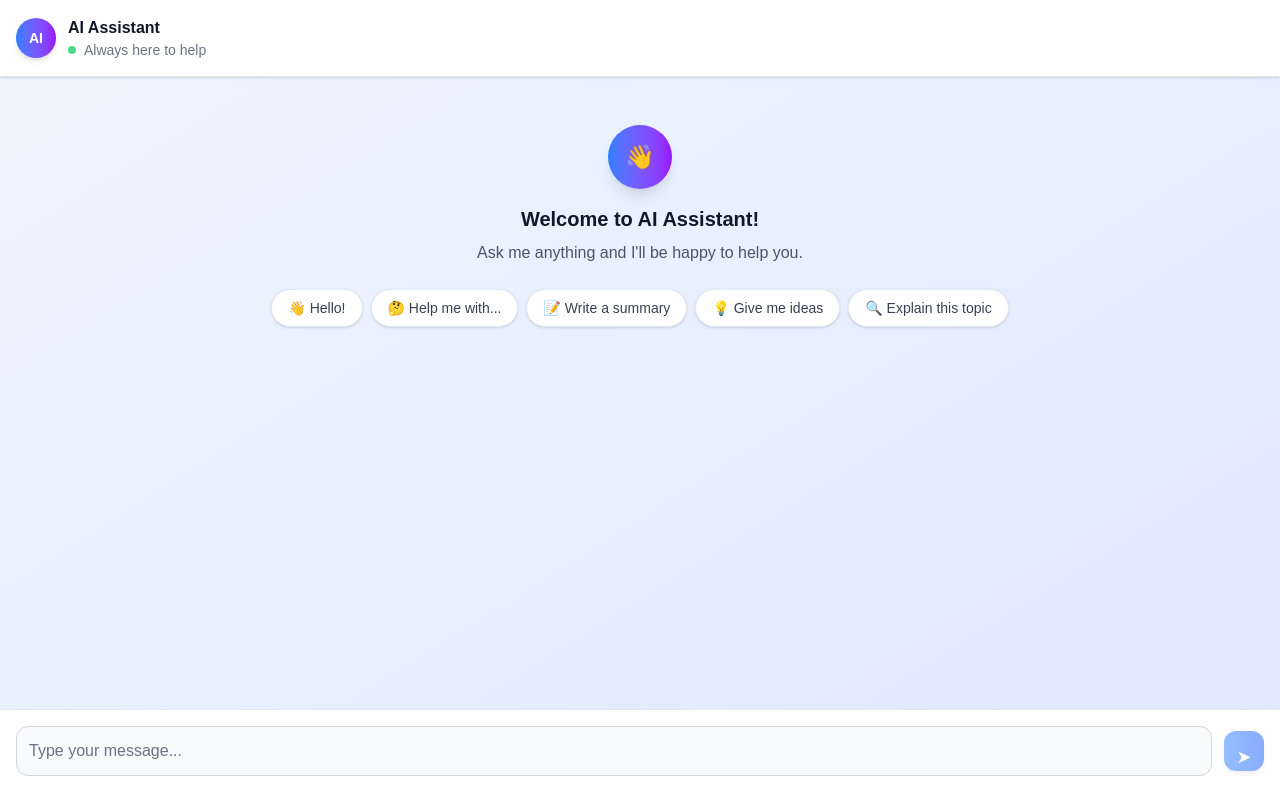
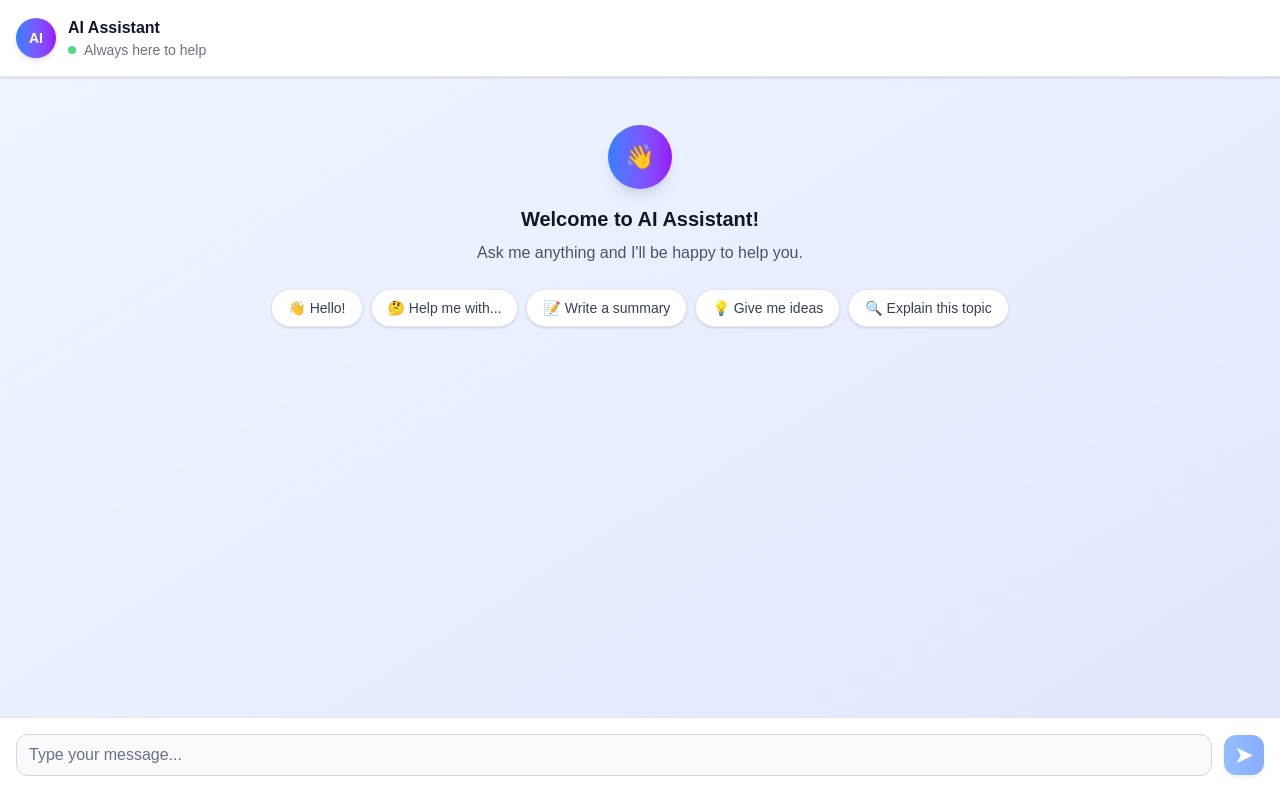
Before and after one commit to AleksandrCherednichenko-developer/MyAiHelper, a Next.js app: page / in a window 1280 px wide. Built offline with nearby package versions, Linux system fonts and the light colour scheme.

Commit message:
fix: had adjusted padding and size properties in ChatInput component for improved layout and user experience

```diff
--- a/src/app/components/ChatInput.tsx
+++ b/src/app/components/ChatInput.tsx
@@ -21,7 +21,7 @@ export default function ChatInput({
 						onChange={e => setInput(e.target.value)}
 						placeholder='Type your message...'
 						disabled={isLoading}
-						className='w-full p-3 pr-12 border border-gray-300 dark:border-gray-600 rounded-xl bg-gray-50 dark:bg-gray-700 focus:outline-none focus:ring-2 focus:ring-blue-500 focus:border-transparent dark:text-white placeholder-gray-500 dark:placeholder-gray-400 disabled:opacity-50 transition-all duration-200'
+						className='w-full pl-3 py-2 pr-12 border border-gray-300 dark:border-gray-600 rounded-xl bg-gray-50 dark:bg-gray-700 focus:outline-none focus:ring-2 focus:ring-blue-500 focus:border-transparent dark:text-white placeholder-gray-500 dark:placeholder-gray-400 disabled:opacity-50 transition-all duration-200'
 					/>
 					{input && (
 						<button
@@ -36,12 +36,12 @@ export default function ChatInput({
 				<button
 					type='submit'
 					disabled={isLoading || !input.trim()}
-					className='size-10 p-3 bg-gradient-to-r from-blue-500 to-blue-600 text-white rounded-xl hover:from-blue-600 hover:to-blue-700 focus:outline-none focus:ring-2 focus:ring-blue-500 disabled:opacity-50 disabled:cursor-not-allowed transition-all duration-200 shadow-md hover:shadow-lg'
+					className='flex items-center justify-center size-10 p-3 bg-gradient-to-r from-blue-500 to-blue-600 text-white rounded-xl hover:from-blue-600 hover:to-blue-700 focus:outline-none focus:ring-2 focus:ring-blue-500 disabled:opacity-50 disabled:cursor-not-allowed transition-all duration-200 shadow-md hover:shadow-lg'
 				>
 					{isLoading ? (
 						<div className='w-5 h-5 border-2 border-white border-t-transparent rounded-full animate-spin'></div>
 					) : (
-						<span className='text-lg'>➤</span>
+						<span className='text-2xl'>➤</span>
 					)}
 				</button>
 			</form>
```
